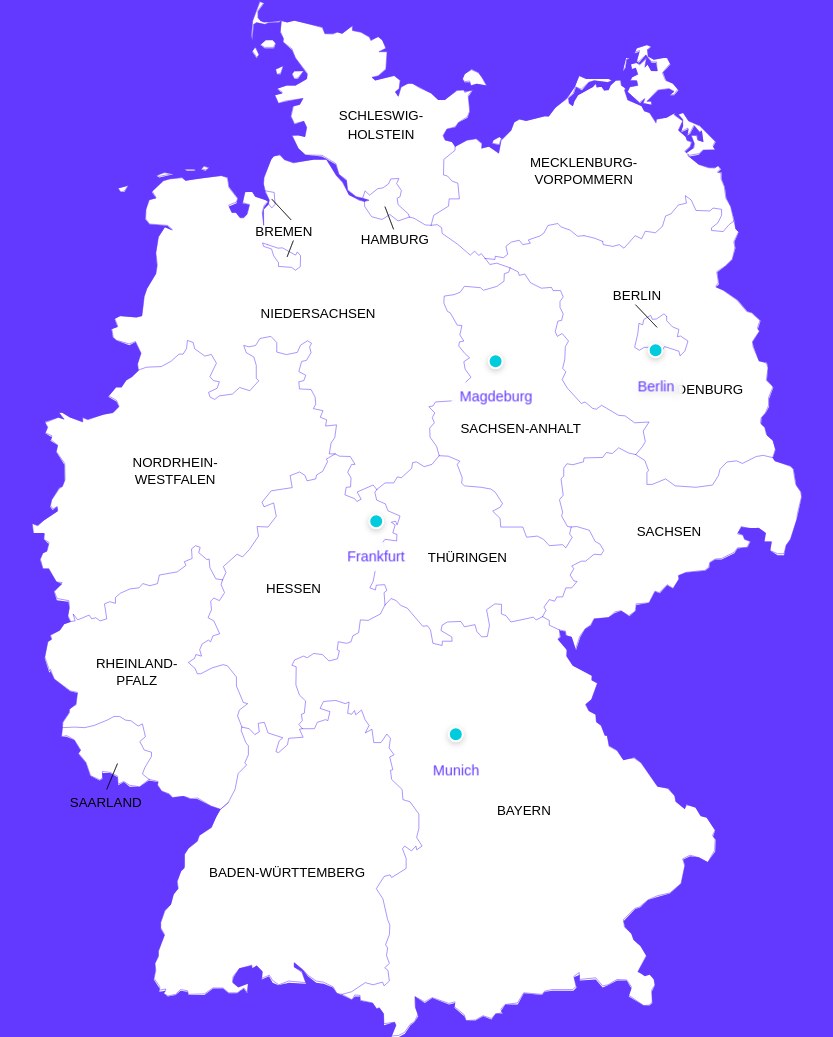
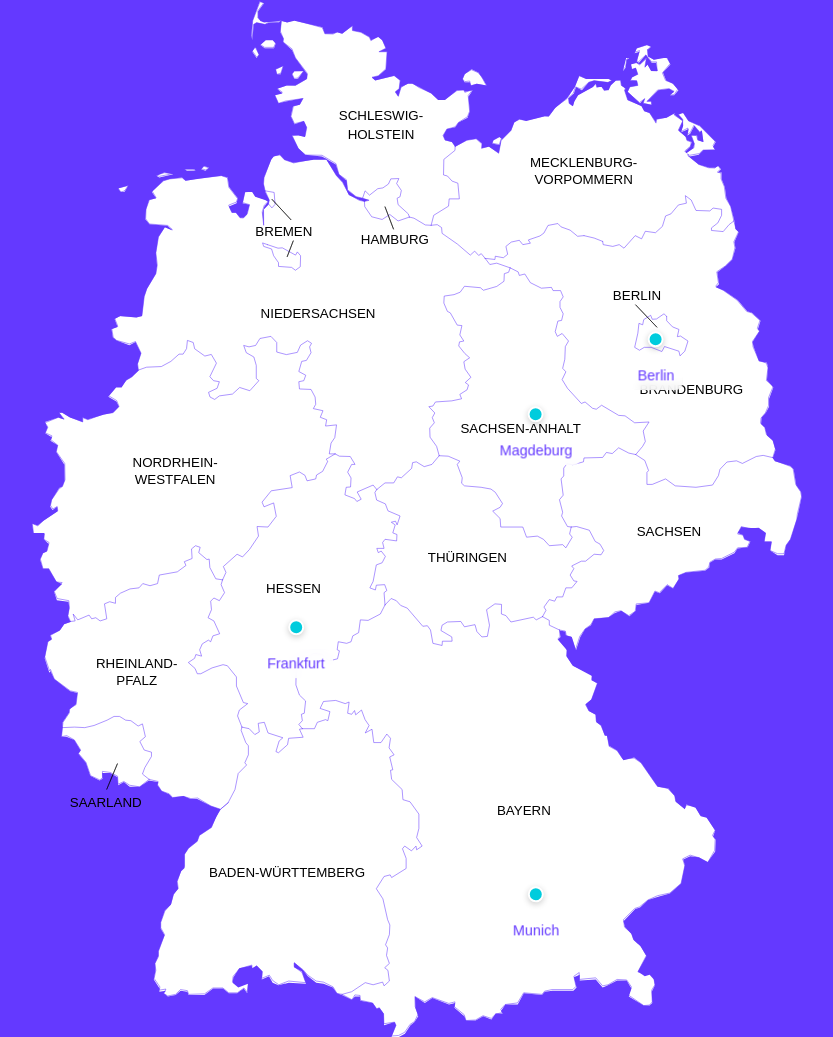
Before and after one commit to casasolutions-co/old_website, a plain HTML site: page select-city.html in a window 1280 px wide. Shown: the part 327-1364 px from the top of the page, without its empty margins (224-1057 px from the left). Drawn offline with Linux system fonts and the light colour scheme; a script that the page names is missing.

Commit message:
Cities map

```diff
--- a/select-city.html
+++ b/select-city.html
@@ -54,25 +54,25 @@
       <img src="unistay/map.svg" alt="Map of Germany" class="map-image">
 
       <!-- Magdeburg -->
-      <div class="city-pin" style="top: 40%; left: 60%;" onclick="handleCityClick('magdeburg')">
+      <div class="city-pin" style="top: 45%; left:65%;" onclick="handleCityClick('magdeburg')">
         <span class="pin"></span>
         <div class="city-label">Magdeburg</div>
       </div>
 
       <!-- Berlin -->
-      <div class="city-pin" style="top: 39%; left: 80%;" onclick="handleCityClick('berlin')">
+      <div class="city-pin" style="top: 38%; left: 80%;" onclick="handleCityClick('berlin')">
         <span class="pin"></span>
         <div class="city-label">Berlin</div>
       </div>
 
       <!-- Frankfurt -->
-      <div class="city-pin" style="top: 55%; left: 45%;" onclick="handleCityClick('frankfurt')">
+      <div class="city-pin" style="top: 65%; left: 35%;" onclick="handleCityClick('frankfurt')">
         <span class="pin"></span>
         <div class="city-label">Frankfurt</div>
       </div>
 
       <!-- Munich -->
-      <div class="city-pin" style="top: 75%; left: 55%;" onclick="handleCityClick('munich')">
+      <div class="city-pin" style="top: 90%; left: 65%;" onclick="handleCityClick('munich')">
         <span class="pin"></span>
         <div class="city-label">Munich</div>
       </div>
```
